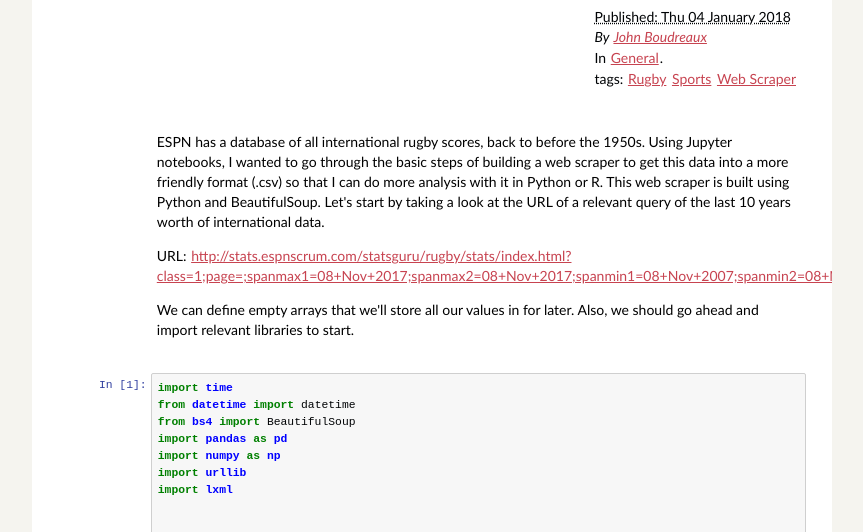
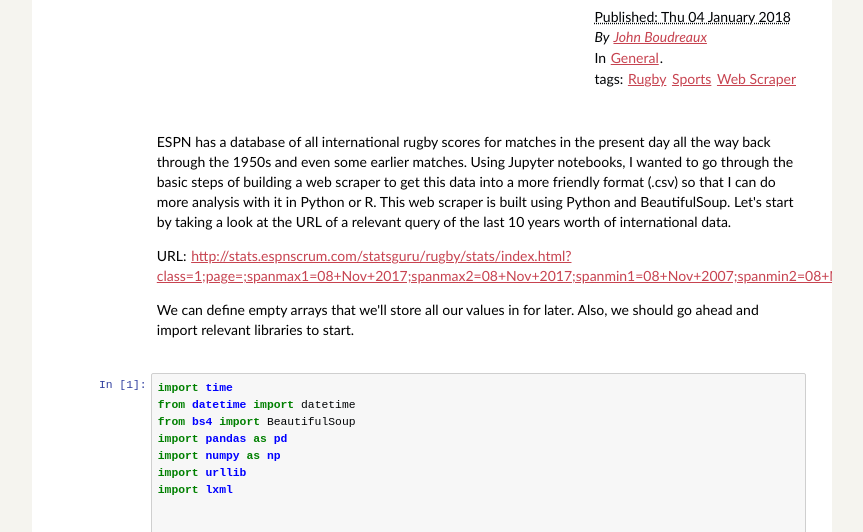
Before and after one commit to boudrejp/boudrejp.github.io, a plain HTML site: page Rugby_Web_Scraper.html in a window 1280 px wide. Shown: the part 231-763 px from the top of the page, without its empty margins (208-1071 px from the left). Drawn offline with nearby package versions, Linux system fonts and the light colour scheme; some packages are replaced by stand-ins of ours.

Commit message:
wording ambiguity fix in Rugby_web_scraper

```diff
--- a/Rugby_Web_Scraper.html
+++ b/Rugby_Web_Scraper.html
@@ -1012,7 +1012,7 @@ h6:hover .anchor-link {
 </div>
 <div class="inner_cell">
 <div class="text_cell_render border-box-sizing rendered_html">
-<p>ESPN has a database of all international rugby scores, back to before the 1950s. Using  Jupyter notebooks, I wanted to go through the basic steps of building a web scraper to get this data into a more friendly format (.csv) so that I can do more analysis with it in Python or R. This web scraper is built using Python and BeautifulSoup. Let's start by taking a look at the URL of a relevant query of the last 10 years worth of international data.</p>
+<p>ESPN has a database of all international rugby scores for matches in the present day all the way back through the 1950s and even some earlier matches. Using  Jupyter notebooks, I wanted to go through the basic steps of building a web scraper to get this data into a more friendly format (.csv) so that I can do more analysis with it in Python or R. This web scraper is built using Python and BeautifulSoup. Let's start by taking a look at the URL of a relevant query of the last 10 years worth of international data.</p>
 <p>URL: <a href="http://stats.espnscrum.com/statsguru/rugby/stats/index.html?class=1;page=;spanmax1=08+Nov+2017;spanmax2=08+Nov+2017;spanmin1=08+Nov+2007;spanmin2=08+Nov+2015;spanval1=span;spanval2=span;template=results;type=player;view=match">http://stats.espnscrum.com/statsguru/rugby/stats/index.html?class=1;page=;spanmax1=08+Nov+2017;spanmax2=08+Nov+2017;spanmin1=08+Nov+2007;spanmin2=08+Nov+2015;spanval1=span;spanval2=span;template=results;type=player;view=match</a></p>
 <p>We can define empty arrays that we'll store all our values in for later. Also, we should go ahead and import relevant libraries to start.</p>
 </div>
```
Also changed, not shown: author/john-boudreaux.html (+1 -1 lines), category/general.html (+1 -1 lines), index.html (+1 -1 lines), tag/rugby.html (+1 -1 lines), tag/sports.html (+1 -1 lines), tag/web-scraper.html (+1 -1 lines).
